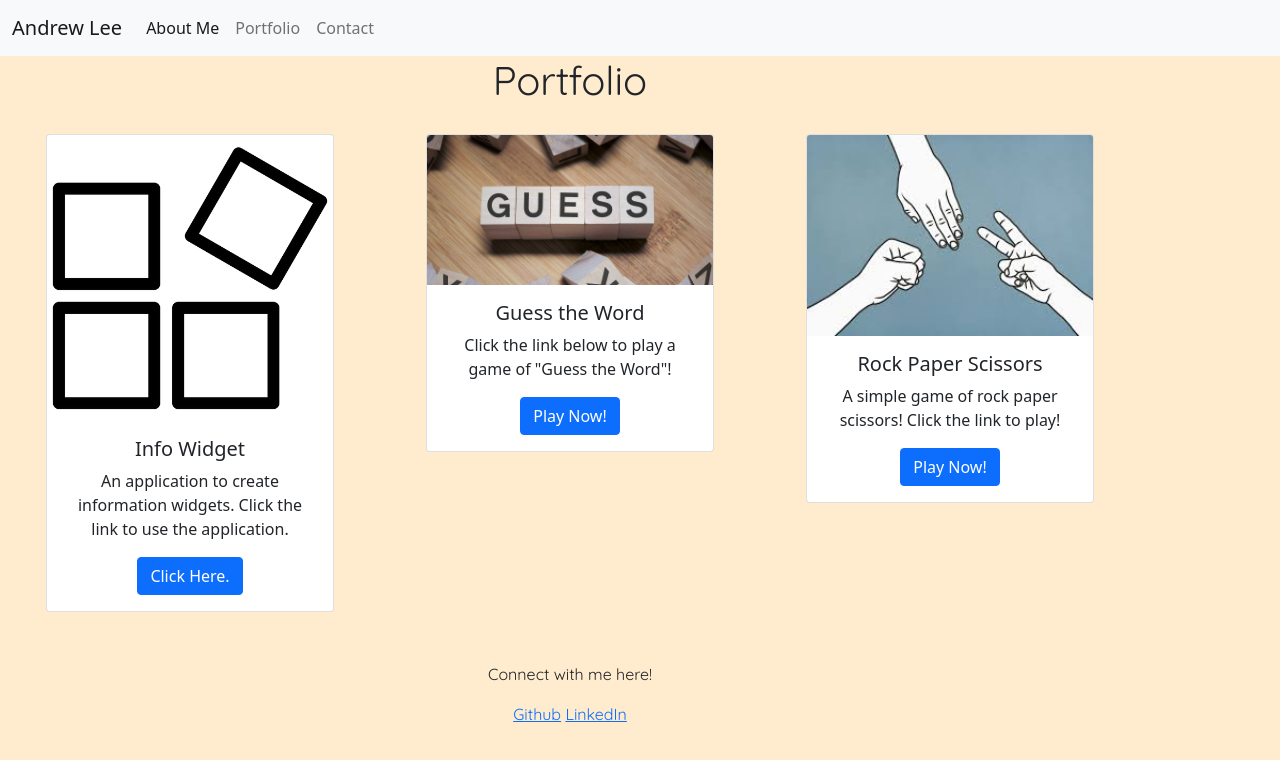
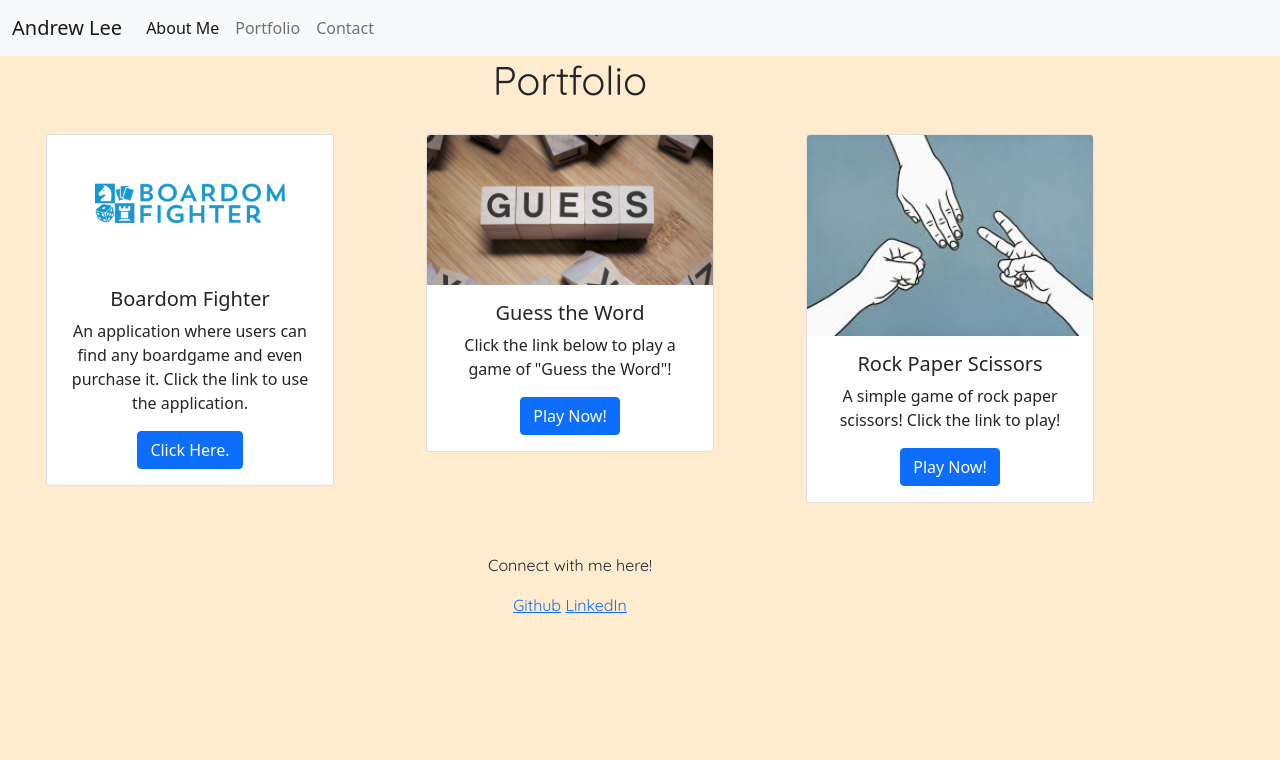
Before and after one commit to andrewleee10/professionalPortfolio, a plain HTML site: page portfolio.html in a window 1280 px wide. Drawn offline with nearby package versions, Linux system fonts and the light colour scheme.

Commit message:
updated portfolio w project1 link img and desc

```diff
--- a/css/style1.css
+++ b/css/style1.css
@@ -15,6 +15,9 @@ h1 {
   margin-bottom: 30px;
 }
 
+#logo {
+  padding: 3rem;
+}
 /* Main row containing the cards */
 .one{
   margin-bottom: 30px;
--- a/portfolio.html
+++ b/portfolio.html
@@ -47,10 +47,10 @@
     <div class="row one">
       <div class="col-sm-4">
         <div class="card" id="crd" style="width: 18rem;">
-          <img src="./images/info.png" class="card-img-top" alt="info widget">
+          <img id="logo" src="./images/logo_3.png" class="card-img-top" alt="info widget">
           <div class="card-body">
-            <h5 class="card-title">Info Widget</h5>
-            <p class="card-text">An application to create information widgets. Click the link to use the application.
+            <h5 class="card-title">Boardom Fighter</h5>
+            <p class="card-text">An application where users can find any boardgame and even purchase it. Click the link to use the application.
             </p>
             <a href="#" class="btn btn-primary">Click Here.</a>
           </div>
```
Also changed, not shown: images/logo_3.png (added).
